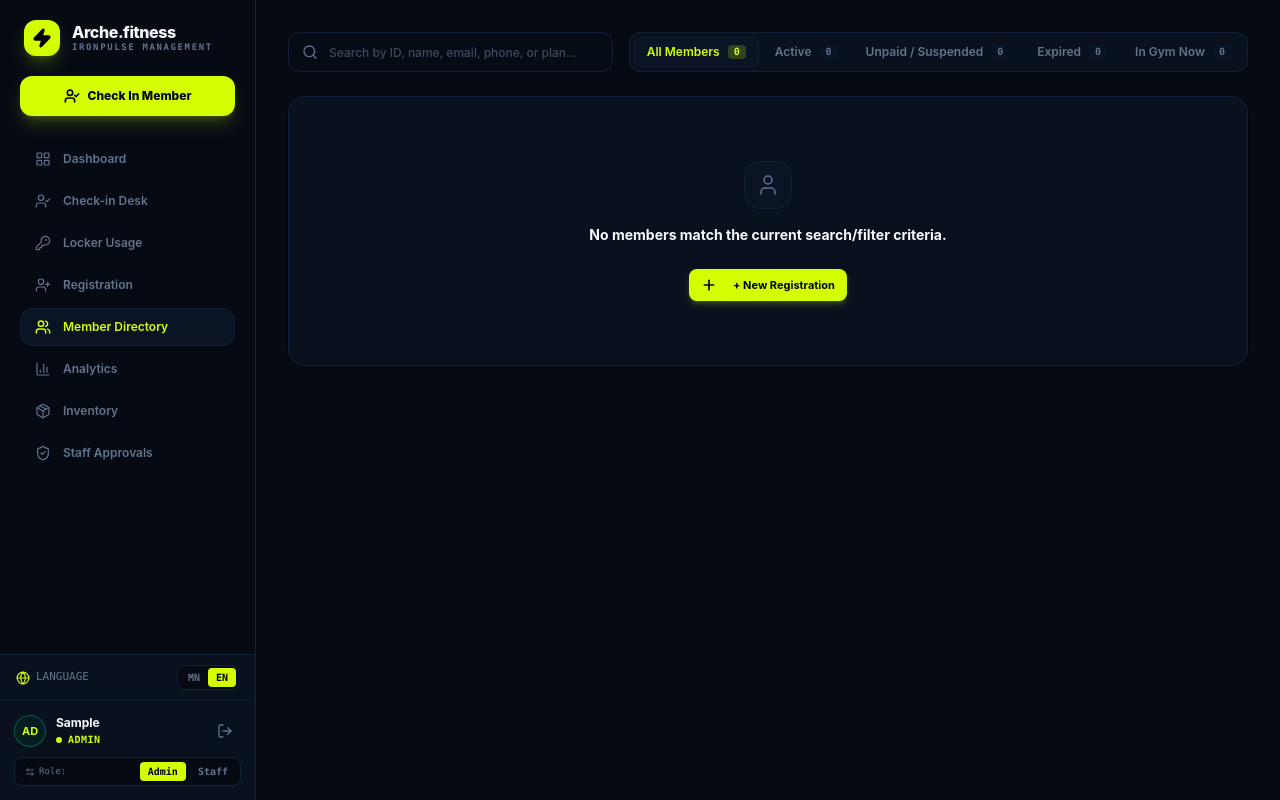
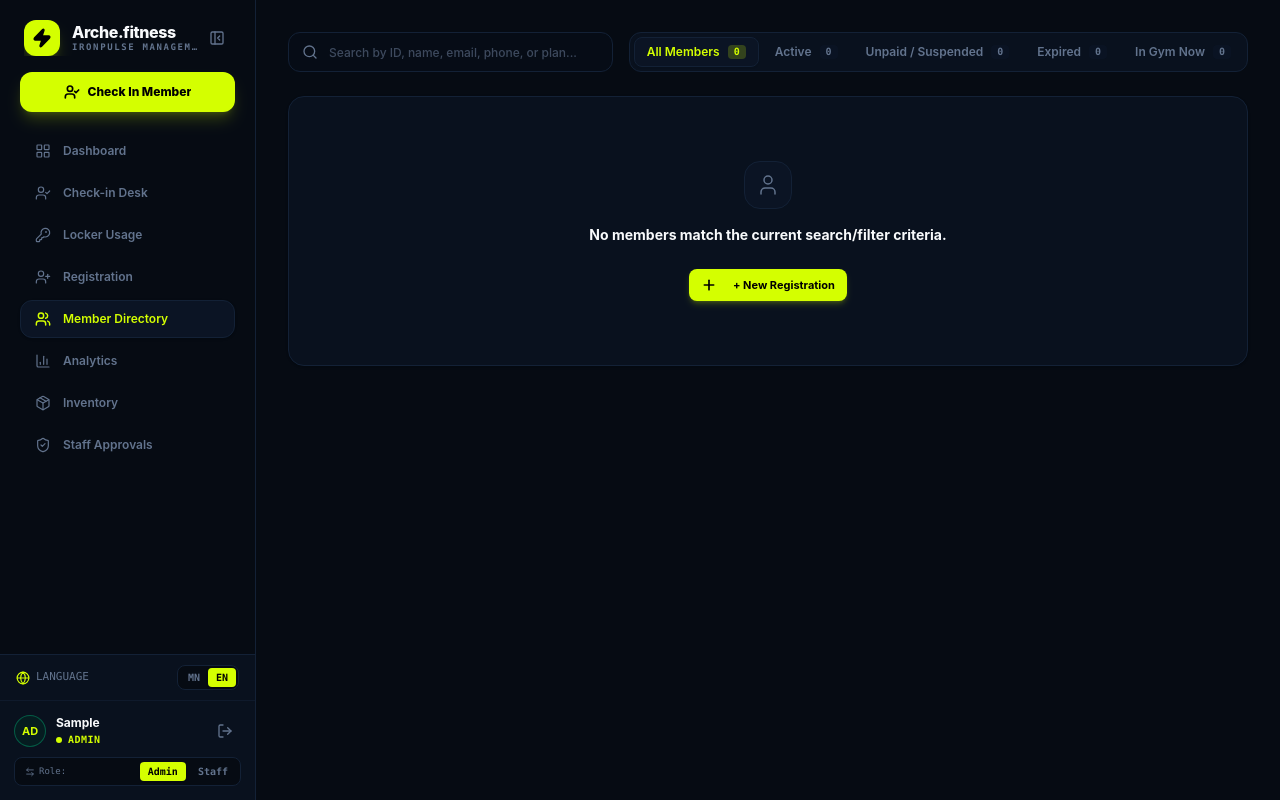
Before and after one commit to Davaadorj8/Gym-web-app-2, a Next.js app: page / in a window 1280 px wide. Both pictures are taken after typing "Sample", "Sample123" into the empty fields and a click on the button "Sign In to Portal". Built offline with nearby package versions, Linux system fonts and the light colour scheme.

Commit message:
feat(sidebar): add collapsible functionality
Implement sidebar collapse/expand state in the dashboard context and update components to support toggling, including localization support for the action buttons.

```diff
--- a/components/dashboard/DashboardShell.tsx
+++ b/components/dashboard/DashboardShell.tsx
@@ -21,6 +21,8 @@ interface DashboardShellProps {
   setActiveTab?: (tab: string) => void;
   mobileMenuOpen?: boolean;
   setMobileMenuOpen?: (open: boolean) => void;
+  sidebarCollapsed?: boolean;
+  onToggleSidebar?: () => void;
   onLogout?: () => void;
   onSwitchRole?: (role: UserRole) => void;
 }
@@ -31,6 +33,8 @@ export default function DashboardShell({
   setActiveTab: propSetActiveTab,
   mobileMenuOpen: propMobileMenuOpen,
   setMobileMenuOpen: propSetMobileMenuOpen,
+  sidebarCollapsed: propSidebarCollapsed,
+  onToggleSidebar: propOnToggleSidebar,
   onLogout: propOnLogout,
   onSwitchRole: propOnSwitchRole,
 }: DashboardShellProps = {}) {
@@ -40,6 +44,8 @@ export default function DashboardShell({
   const setActiveTab = propSetActiveTab ?? dashboard.setActiveTab;
   const mobileMenuOpen = propMobileMenuOpen ?? dashboard.mobileMenuOpen;
   const setMobileMenuOpen = propSetMobileMenuOpen ?? dashboard.setMobileMenuOpen;
+  const sidebarCollapsed = propSidebarCollapsed ?? dashboard.sidebarCollapsed;
+  const onToggleSidebar = propOnToggleSidebar ?? dashboard.toggleSidebar;
   const onLogout = propOnLogout ?? dashboard.logout;
   const onSwitchRole = propOnSwitchRole ?? dashboard.switchRole;
 
@@ -113,6 +119,8 @@ export default function DashboardShell({
           onCheckInClick={() => setActiveTab('checkin-desk')}
           currentUser={currentUser}
           onSwitchRole={onSwitchRole}
+          isCollapsed={sidebarCollapsed}
+          onToggleCollapse={onToggleSidebar}
         />
       </div>
 
--- a/components/dashboard/Sidebar.tsx
+++ b/components/dashboard/Sidebar.tsx
@@ -16,6 +16,8 @@ import {
   LogOut,
   Globe,
   ArrowLeftRight,
+  PanelLeftClose,
+  PanelLeftOpen,
 } from 'lucide-react';
 import { cn } from '@/lib/utils';
 import { AuthUser, UserRole } from '@/lib/types';
@@ -29,6 +31,8 @@ interface SidebarProps {
   onCheckInClick?: () => void;
   currentUser?: AuthUser;
   onSwitchRole?: (role: UserRole) => void;
+  isCollapsed?: boolean;
+  onToggleCollapse?: () => void;
 }
 
 export default function Sidebar({
@@ -38,6 +42,8 @@ export default function Sidebar({
   onCheckInClick,
   currentUser: propCurrentUser,
   onSwitchRole: propOnSwitchRole,
+  isCollapsed: propIsCollapsed,
+  onToggleCollapse: propOnToggleCollapse,
 }: SidebarProps) {
   const dashboard = useDashboard();
   const activeTab = propActiveTab ?? dashboard.activeTab;
@@ -45,6 +51,8 @@ export default function Sidebar({
   const onLogout = propOnLogout ?? dashboard.logout;
   const currentUser = propCurrentUser ?? dashboard.currentUser;
   const onSwitchRole = propOnSwitchRole ?? dashboard.switchRole;
+  const isCollapsed = propIsCollapsed ?? dashboard.sidebarCollapsed;
+  const onToggleCollapse = propOnToggleCollapse ?? dashboard.toggleSidebar;
 
   const t = useTranslations('Sidebar');
   const { locale, setLocale } = useAppLocale();
@@ -72,26 +80,59 @@ export default function Sidebar({
   return (
     <aside
       id="sidebar-container"
-      className="w-64 bg-background border-r border-border flex flex-col justify-between shrink-0 min-h-screen text-muted-foreground select-none z-20"
+      className={cn(
+        'bg-background border-r border-border flex flex-col justify-between shrink-0 min-h-screen text-muted-foreground select-none z-20 transition-all duration-300 ease-in-out',
+        isCollapsed ? 'w-[76px]' : 'w-64'
+      )}
     >
       {/* Top Header & Navigation */}
-      <div className="p-4 sm:p-5 flex flex-col gap-5">
-        {/* Brand Header */}
-        <div id="sidebar-brand" className="flex items-center gap-3 px-1">
+      <div className={cn('flex flex-col gap-4', isCollapsed ? 'p-3' : 'p-4 sm:p-5')}>
+        {/* Brand Header & Toggle */}
+        <div
+          id="sidebar-brand"
+          className={cn(
+            'flex items-center justify-between',
+            isCollapsed ? 'flex-col gap-3 px-0' : 'px-1'
+          )}
+        >
+          <div className="flex items-center gap-3 overflow-hidden">
             <div
               id="sidebar-logo"
               className="w-9 h-9 rounded-xl bg-primary flex items-center justify-center shadow-lg shadow-primary/20 shrink-0"
+              title="Arche.fitness"
             >
               <Zap className="w-5 h-5 text-primary-foreground fill-primary-foreground" strokeWidth={2.5} />
             </div>
-          <div className="flex flex-col">
-            <span className="text-foreground font-extrabold text-base tracking-tight leading-tight">
+            {!isCollapsed && (
+              <div className="flex flex-col min-w-0 transition-opacity duration-200">
+                <span className="text-foreground font-extrabold text-base tracking-tight leading-tight truncate">
                   Arche.fitness
                 </span>
-            <span className="text-[9px] font-bold tracking-[0.18em] text-muted-foreground uppercase font-mono leading-tight">
+                <span className="text-[9px] font-bold tracking-[0.18em] text-muted-foreground uppercase font-mono leading-tight truncate">
                   {t('brandManagement')}
                 </span>
               </div>
+            )}
+          </div>
+
+          {/* Desktop Toggle Button */}
+          <button
+            id="btn-toggle-sidebar"
+            type="button"
+            onClick={onToggleCollapse}
+            title={isCollapsed ? t('expandSidebar') : t('collapseSidebar')}
+            aria-label={isCollapsed ? t('expandSidebar') : t('collapseSidebar')}
+            className={cn(
+              'p-1.5 rounded-lg text-muted-foreground hover:text-foreground hover:bg-muted transition-all cursor-pointer flex items-center justify-center shrink-0',
+              isCollapsed && 'w-8 h-8'
+            )}
+          >
+            {isCollapsed ? (
+              <PanelLeftOpen className="w-4 h-4 text-primary" />
+            ) : (
+              <PanelLeftClose className="w-4 h-4" />
+            )}
+          </button>
         </div>
 
         {/* Check In Member Button */}
@@ -100,10 +141,16 @@ export default function Sidebar({
             id="btn-check-in-member"
             type="button"
             onClick={onCheckInClick || (() => setActiveTab('checkin-desk'))}
-            className="w-full bg-primary hover:opacity-90 active:scale-[0.99] text-primary-foreground font-extrabold text-xs py-3 px-4 rounded-xl flex items-center justify-center gap-2 shadow-lg shadow-primary/20 transition-all cursor-pointer"
+            title={t('checkInMember')}
+            className={cn(
+              'bg-primary hover:opacity-90 active:scale-[0.99] text-primary-foreground font-extrabold rounded-xl flex items-center shadow-lg shadow-primary/20 transition-all cursor-pointer',
+              isCollapsed
+                ? 'w-10 h-10 mx-auto justify-center p-0'
+                : 'w-full text-xs py-3 px-4 justify-center gap-2'
+            )}
           >
-            <UserCheck className="w-4 h-4 text-primary-foreground stroke-[2.5]" />
-            <span>{t('checkInMember')}</span>
+            <UserCheck className="w-4 h-4 text-primary-foreground stroke-[2.5] shrink-0" />
+            {!isCollapsed && <span className="truncate">{t('checkInMember')}</span>}
           </button>
         )}
 
@@ -118,8 +165,12 @@ export default function Sidebar({
                 id={`nav-item-${item.id}`}
                 type="button"
                 onClick={() => setActiveTab(item.id)}
+                title={isCollapsed ? item.label : undefined}
                 className={cn(
-                  'w-full flex items-center gap-3 px-3.5 py-2.5 rounded-xl text-xs font-semibold transition-all cursor-pointer text-left',
+                  'flex items-center rounded-xl text-xs font-semibold transition-all cursor-pointer',
+                  isCollapsed
+                    ? 'w-10 h-10 mx-auto justify-center p-0'
+                    : 'w-full gap-3 px-3.5 py-2.5 text-left',
                   isActive
                     ? 'bg-muted text-primary border border-border shadow-sm'
                     : 'text-muted-foreground hover:text-foreground hover:bg-muted/50 border border-transparent'
@@ -132,7 +183,7 @@ export default function Sidebar({
                   )}
                   strokeWidth={isActive ? 2.2 : 1.8}
                 />
-                <span className="truncate">{item.label}</span>
+                {!isCollapsed && <span className="truncate">{item.label}</span>}
               </button>
             );
           })}
@@ -142,12 +193,34 @@ export default function Sidebar({
       {/* Bottom Section: Language switcher & User Info */}
       <div className="flex flex-col border-t border-border bg-card">
         {/* Language selector in sidebar */}
-        <div className="px-4 py-2.5 flex items-center justify-between border-b border-border/60">
+        <div
+          className={cn(
+            'flex items-center border-b border-border/60',
+            isCollapsed ? 'p-2 justify-center' : 'px-4 py-2.5 justify-between'
+          )}
+        >
+          {!isCollapsed && (
             <div className="flex items-center gap-1.5 text-[11px] text-muted-foreground">
               <Globe className="w-3.5 h-3.5 text-primary" />
               <span className="font-mono uppercase">{t('language')}</span>
             </div>
+          )}
           <div className="flex bg-background border border-border rounded-lg p-0.5">
+            <button
+              type="button"
+              onClick={() => setLocale(locale === 'mn' ? 'en' : 'mn')}
+              title={t('language')}
+              className={cn(
+                'px-2 py-0.5 text-[10px] font-bold rounded font-mono transition-all cursor-pointer',
+                isCollapsed
+                  ? 'bg-primary text-primary-foreground shadow-sm'
+                  : 'hidden'
+              )}
+            >
+              {locale.toUpperCase()}
+            </button>
+            {!isCollapsed && (
+              <>
                 <button
                   type="button"
                   onClick={() => setLocale('mn')}
@@ -172,18 +245,31 @@ export default function Sidebar({
                 >
                   EN
                 </button>
+              </>
+            )}
           </div>
         </div>
 
         {/* User profile info & role switcher */}
         <div
           id="sidebar-user-footer"
-          className="p-3.5 flex flex-col gap-2.5"
+          className={cn('flex flex-col gap-2.5', isCollapsed ? 'p-2.5 items-center' : 'p-3.5')}
         >
-          <div className="flex items-center justify-between">
-            <div className="flex items-center gap-2.5 overflow-hidden">
+          <div
+            className={cn(
+              'flex items-center',
+              isCollapsed ? 'flex-col gap-2 justify-center' : 'justify-between'
+            )}
+          >
+            <div
+              className={cn(
+                'flex items-center gap-2.5 overflow-hidden',
+                isCollapsed && 'justify-center'
+              )}
+            >
               <div
                 id="user-avatar-badge"
+                title={`${currentUser?.name || (isAdmin ? 'Admin' : 'Staff')} (${isAdmin ? t('admin') : t('staff')})`}
                 className={cn(
                   'w-8 h-8 rounded-full border flex items-center justify-center text-[11px] font-bold shrink-0',
                   isAdmin
@@ -193,6 +279,7 @@ export default function Sidebar({
               >
                 {isAdmin ? 'AD' : 'ST'}
               </div>
+              {!isCollapsed && (
                 <div className="flex flex-col min-w-0">
                   <span className="text-xs font-bold text-foreground truncate leading-tight">
                     {currentUser?.name || (isAdmin ? 'Admin' : 'Staff')}
@@ -214,6 +301,7 @@ export default function Sidebar({
                     </span>
                   </div>
                 </div>
+              )}
             </div>
 
             <button
@@ -221,7 +309,10 @@ export default function Sidebar({
               type="button"
               onClick={onLogout}
               title={t('signOut')}
-              className="p-2 text-muted-foreground hover:text-destructive hover:bg-muted rounded-lg transition-colors cursor-pointer shrink-0"
+              className={cn(
+                'text-muted-foreground hover:text-destructive hover:bg-muted rounded-lg transition-colors cursor-pointer shrink-0',
+                isCollapsed ? 'p-1.5' : 'p-2'
+              )}
             >
               <LogOut className="w-4 h-4" />
             </button>
@@ -229,7 +320,14 @@ export default function Sidebar({
 
           {/* Quick Role Switcher */}
           {onSwitchRole && (
-            <div className="flex items-center justify-between bg-background border border-border rounded-lg p-1">
+            <div
+              className={cn(
+                'flex items-center bg-background border border-border rounded-lg p-1',
+                isCollapsed ? 'flex-col gap-1 w-full' : 'justify-between'
+              )}
+            >
+              {!isCollapsed ? (
+                <>
                   <span className="text-[9px] font-mono text-muted-foreground pl-1.5 flex items-center gap-1">
                     <ArrowLeftRight className="w-2.5 h-2.5" />
                     <span>{t('role')}</span>
@@ -262,6 +360,21 @@ export default function Sidebar({
                       {t('staff')}
                     </button>
                   </div>
+                </>
+              ) : (
+                <button
+                  id="btn-switch-role-toggle"
+                  type="button"
+                  onClick={() => onSwitchRole(isAdmin ? 'staff' : 'admin')}
+                  title={`Switch to ${isAdmin ? 'Staff' : 'Admin'}`}
+                  className={cn(
+                    'w-full py-0.5 text-[9px] font-mono font-bold rounded text-center transition-all cursor-pointer',
+                    isAdmin ? 'text-primary' : 'text-sky-400'
+                  )}
+                >
+                  {isAdmin ? 'AD' : 'ST'}
+                </button>
+              )}
             </div>
           )}
         </div>
--- a/lib/messages.ts
+++ b/lib/messages.ts
@@ -17,6 +17,8 @@ export const messages = {
     Sidebar: {
       brandManagement: 'IRONPULSE MANAGEMENT',
       checkInMember: 'Check In Member',
+      collapseSidebar: 'Collapse Sidebar',
+      expandSidebar: 'Expand Sidebar',
       navDashboard: 'Dashboard',
       navCheckInDesk: 'Check-in Desk',
       navLockerUsage: 'Locker Usage',
@@ -377,6 +379,8 @@ export const messages = {
     Sidebar: {
       brandManagement: 'IRONPULSE УДИРДЛАГА',
       checkInMember: 'Ирц бүртгэх',
+      collapseSidebar: 'Цэс хураах',
+      expandSidebar: 'Цэс дэлгэх',
       navDashboard: 'Хяналтын самбар',
       navCheckInDesk: 'Ирц бүртгэл & Шүүгээ',
       navLockerUsage: 'Шүүгээний ашиглалт',
--- a/lib/orchestration/DashboardContext.tsx
+++ b/lib/orchestration/DashboardContext.tsx
@@ -31,6 +31,7 @@ export interface DashboardContextValue {
   currentUser: AuthUser;
   activeTab: string;
   mobileMenuOpen: boolean;
+  sidebarCollapsed: boolean;
   members: GymMember[];
   plans: BuiltPlan[];
   lockerLogs: LockerLog[];
@@ -42,6 +43,8 @@ export interface DashboardContextValue {
   // Setters / UI Actions
   setActiveTab: (tab: string) => void;
   setMobileMenuOpen: (open: boolean) => void;
+  setSidebarCollapsed: (collapsed: boolean | ((prev: boolean) => boolean)) => void;
+  toggleSidebar: () => void;
   setStatusMessage: (msg: string | null) => void;
   login: (identifier: string, password?: string, loginRole?: UserRole, locale?: string) => void;
   logout: () => void;
@@ -112,8 +115,13 @@ export function DashboardProvider({
   const [currentUser, setCurrentUser] = useState<AuthUser>(initialUser);
   const [activeTab, setActiveTab] = useState<string>('directory');
   const [mobileMenuOpen, setMobileMenuOpen] = useState<boolean>(false);
+  const [sidebarCollapsed, setSidebarCollapsed] = useState<boolean>(false);
   const [isLoading, setIsLoading] = useState<boolean>(false);
   const [statusMessage, setStatusMessage] = useState<string | null>(null);
+
+  const toggleSidebar = useCallback(() => {
+    setSidebarCollapsed((prev) => !prev);
+  }, []);
 
   // Core domain data collections
   const [members, setMembers] = useState<GymMember[]>(initialMembers);
@@ -441,6 +449,7 @@ export function DashboardProvider({
       currentUser,
       activeTab,
       mobileMenuOpen,
+      sidebarCollapsed,
       members,
       plans,
       lockerLogs,
@@ -450,6 +459,8 @@ export function DashboardProvider({
       statusMessage,
       setActiveTab,
       setMobileMenuOpen,
+      setSidebarCollapsed,
+      toggleSidebar,
       setStatusMessage,
       login,
       logout,
@@ -473,6 +484,7 @@ export function DashboardProvider({
       currentUser,
       activeTab,
       mobileMenuOpen,
+      sidebarCollapsed,
       members,
       plans,
       lockerLogs,
@@ -480,6 +492,7 @@ export function DashboardProvider({
       totalLockers,
       isLoading,
       statusMessage,
+      toggleSidebar,
       login,
       logout,
       switchRole,
```
Lines whose indentation alone changed are shown as unchanged.
